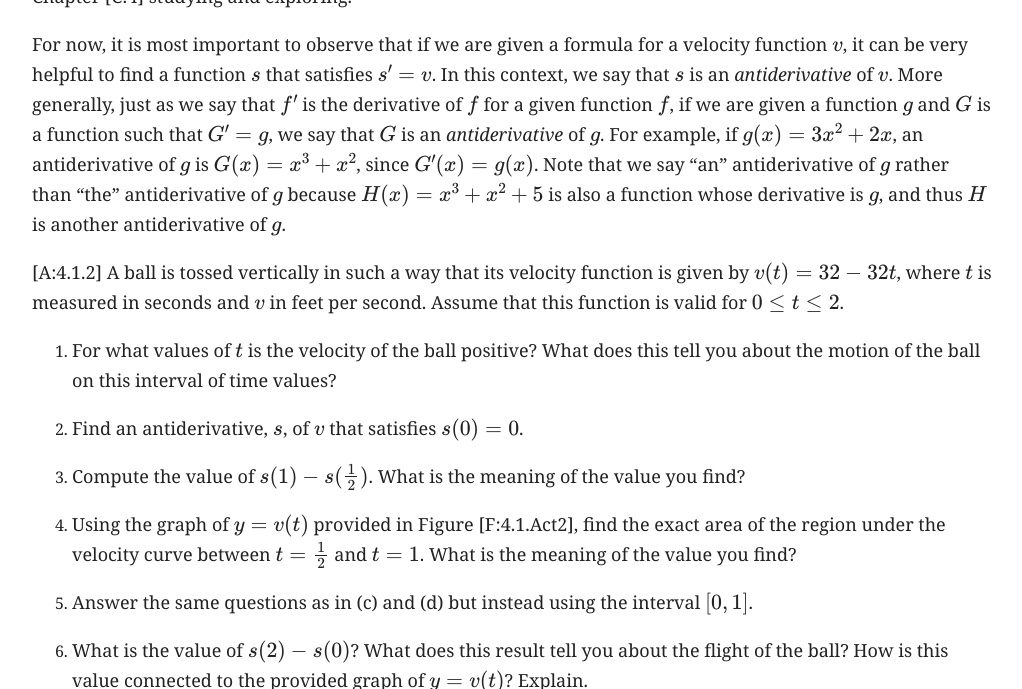
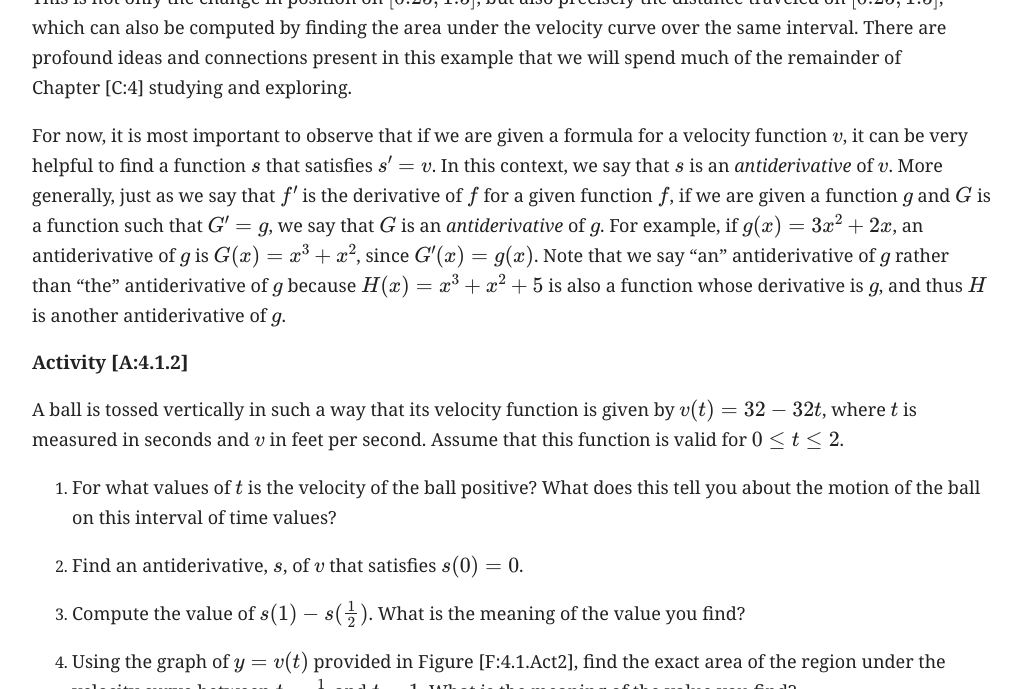
Before and after one commit to adelphimathcs/Active-Calculus, a Jekyll site: the page built from _posts/2013-08-01-4.1.VelocityDistance.md, in a window 1280 px wide and 900 px high, scrolled down 6259 px, cut to the strip 0-689 px from the top of the window. Shown: the whole strip, without its empty margins (128-1150 px from the left). Built offline with Jekyll 4.4.1, drawn with Linux system fonts in a browser that asks for light colours; some web fonts are replaced; formulas are drawn with MathJax 3; some of the changed text lies outside the part shown.

Commit message:
gave headings to activities etc

```diff
--- a/_includes/activities/4.1.Act2.md
+++ b/_includes/activities/4.1.Act2.md
@@ -1,4 +1,6 @@
-\[A:4.1.2\] A ball is tossed vertically in such a way that its velocity
+### Activity \[A:4.1.2\]
+
+A ball is tossed vertically in such a way that its velocity
 function is given by $v(t) = 32 - 32t$, where $t$ is measured in seconds
 and $v$ in feet per second. Assume that this function is valid for
 $0 \le t \le 2$.
--- a/_includes/previews/4.1.PA1.md
+++ b/_includes/previews/4.1.PA1.md
@@ -1,3 +1,5 @@
+### Preview Activity
+
 \[PA:4.1\] Suppose that a person is taking a walk along a long straight
 path and walks at a constant rate of 3 miles per hour.
 
```
Also changed, not shown: _includes/activities/4.1.Act1.md (+2 -0 lines), _includes/activities/4.1.Act3.md (+2 -0 lines), _includes/exercises/4.1.VelocityDistanceEx.md (+2 -0 lines), _layouts/activities.md (added, +3 -0 lines), _layouts/exercises.md (added, +3 -0 lines), _layouts/previews.md (added, +3 -0 lines), 1 other file.
